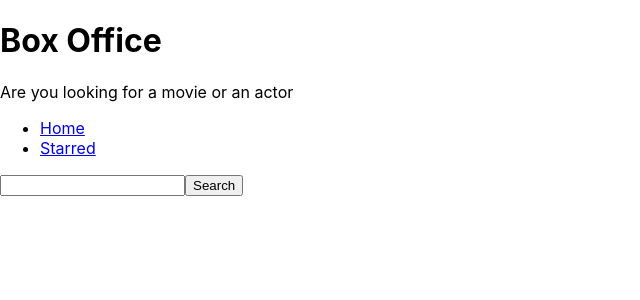
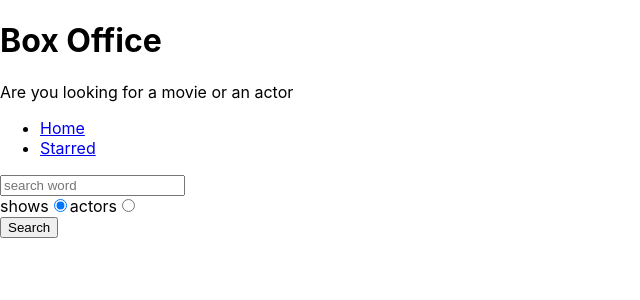
Before and after one commit to fayizmk/box-office, a React (Create React App) app: page / in a window 1280 px wide. Shown: the top 300 px of the page, without its empty margins (0-640 px from the left). Built offline with nearby package versions, Linux system fonts and the light colour scheme.

Commit message:
added search options

```diff
--- a/src/pages/Home.jsx
+++ b/src/pages/Home.jsx
@@ -5,23 +5,28 @@
 const Home = () => {
   const [input, setInput] = useState('');
   const [results, setResults] = useState(null);
+  const [searchOption, setSearchOption] = useState('shows');
+
+  const isShowSearch = searchOption === 'shows';
+
+  const onSearch = () => {
+    apiGet(`/search/${searchOption}?q=${input}`).then(result => {
+      setResults(result);
+    });
+  };
 
   const onInputchange = ev => {
     setInput(ev.target.value);
-    console.log(ev);
   };
-  const onSearch = () => {
-    // https://api.tvmaze.com/search/shows?q=men
 
-    apiGet(`/search/shows?q=${input}`).then(result => {
-      setResults(result);
-      console.log(result);
-    });
-  };
   const onKeyDown = ev => {
     if (ev.keyCode === 13) {
       onSearch();
     }
+  };
+
+  const onRadioChange = ev => {
+    setSearchOption(ev.target.value);
   };
 
   const renderResults = () => {
@@ -29,14 +34,11 @@
       return <div>No results</div>;
     }
     if (results && results.length > 0) {
-      return (
-        <div>
-          {' '}
-          {results.map(item => (
-            <div key={item.show.id}>{item.show.name}</div>
-          ))}
-        </div>
-      );
+      return results[0].show
+        ? results.map(item => <div key={item.show.id}>{item.show.name}</div>)
+        : results.map(item => (
+            <div key={item.person.id}>{item.person.name}</div>
+          ));
     }
     return null;
   };
@@ -44,10 +46,33 @@
     <MainPageLayout>
       <input
         type="text "
+        placeholder="search word"
         onChange={onInputchange}
         onKeyDown={onKeyDown}
         value={input}
       />
+      <div>
+        <label htmlFor="show-search">
+          shows
+          <input
+            id="show-search"
+            type="radio"
+            value="shows"
+            checked={isShowSearch}
+            onChange={onRadioChange}
+          />
+        </label>
+        <label htmlFor="actor-search">
+          actors
+          <input
+            id="actor-search"
+            type="radio"
+            value="people"
+            checked={!isShowSearch}
+            onChange={onRadioChange}
+          />
+        </label>
+      </div>
       <button type="button" onClick={onSearch}>
         Search
       </button>
```
